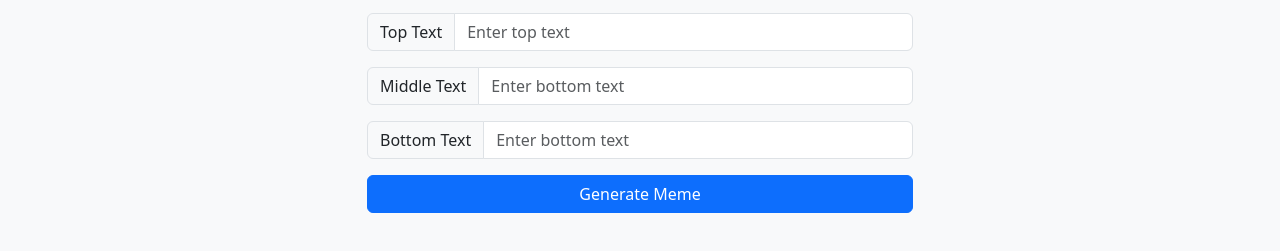
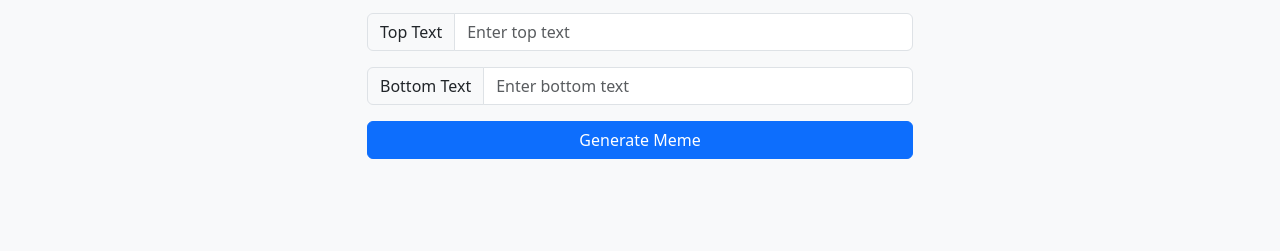
Before and after one commit to kaylamchenry/MemeGenerator_Demo, a plain HTML site: page index.html in a window 1280 px wide. Shown: the part 241-492 px from the top of the page. Drawn offline with nearby package versions, Linux system fonts and the light colour scheme.

Commit message:
lastsavepoint

```diff
--- a/index.html
+++ b/index.html
@@ -76,10 +76,7 @@
                 <span class="input-group-text" id="top-text-addon">Top Text</span>
                 <input type="text" id="text0" class="form-control" placeholder="Enter top text" aria-label="Top text" aria-describedby="top-text-addon">
             </div>
-            <div class="input-group mb-3">
-                <span class="input-group-text" id="bottom-text-addon">Middle Text</span>
-                <input type="text" id="text1" class="form-control" placeholder="Enter bottom text" aria-label="Bottom text" aria-describedby="bottom-text-addon">
-            </div>
+
             <div class="input-group mb-3">
                 <span class="input-group-text" id="bottom-text-addon">Bottom Text</span>
                 <input type="text" id="text1" class="form-control" placeholder="Enter bottom text" aria-label="Bottom text" aria-describedby="bottom-text-addon">
```
